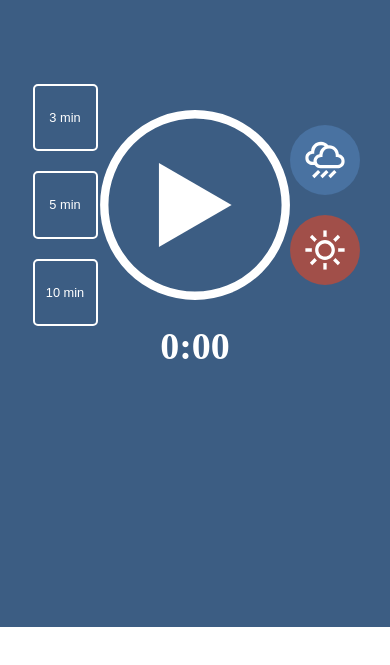
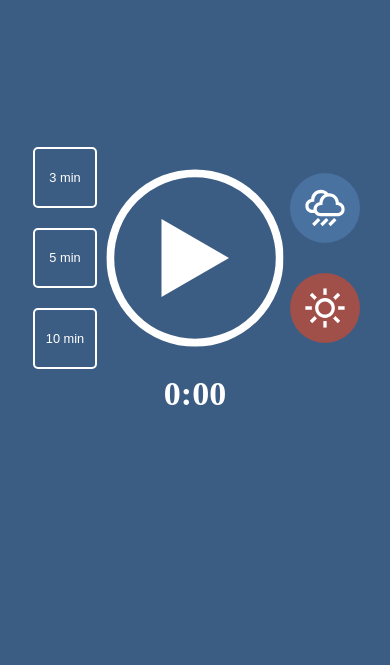
Before and after one commit to tonatiuh369/Meditation_Music_App, a plain HTML site: page index.html in a window 390 px wide. Shown: the part 217-882 px from the top of the page. Before the commit the page ends 844 px from the top, so only its background shows below. Drawn offline with Linux system fonts and the light colour scheme.

Commit message:
Making Responsive adjustments

```diff
--- a/style.css
+++ b/style.css
@@ -38,15 +38,23 @@
 }
 
 @media (max-width: 600px){
+    .app {
+        margin-top: 53px;
+    }
+
     .time-select,
-    .sound-picker,
     .player-container {
         justify-content: center;
         gap: 20px;
     }
 
+    .sound-picker {
+        justify-content: center;
+        gap: 30px;
+    }
+
     .player-container {
-        height: 45%;
+        height: 42%;
     }
 
     .player-container .play {
@@ -73,8 +81,8 @@
 
 @media (max-width: 600px){
     .time-display {
-        margin: -11px;
-        font-size: 38px;
+        margin: -13px;
+        font-size: 34px;
     }
 }
 
@@ -109,8 +117,8 @@ video {  /*Temporal [Eliminar]*/
 
 @media (max-width: 600px){
     .time-select button {
-        width: 50%;
-        height: 10%;
+        width: 49%;
+        height: 9%;
         font-size: 80%;
     }
 }
```
